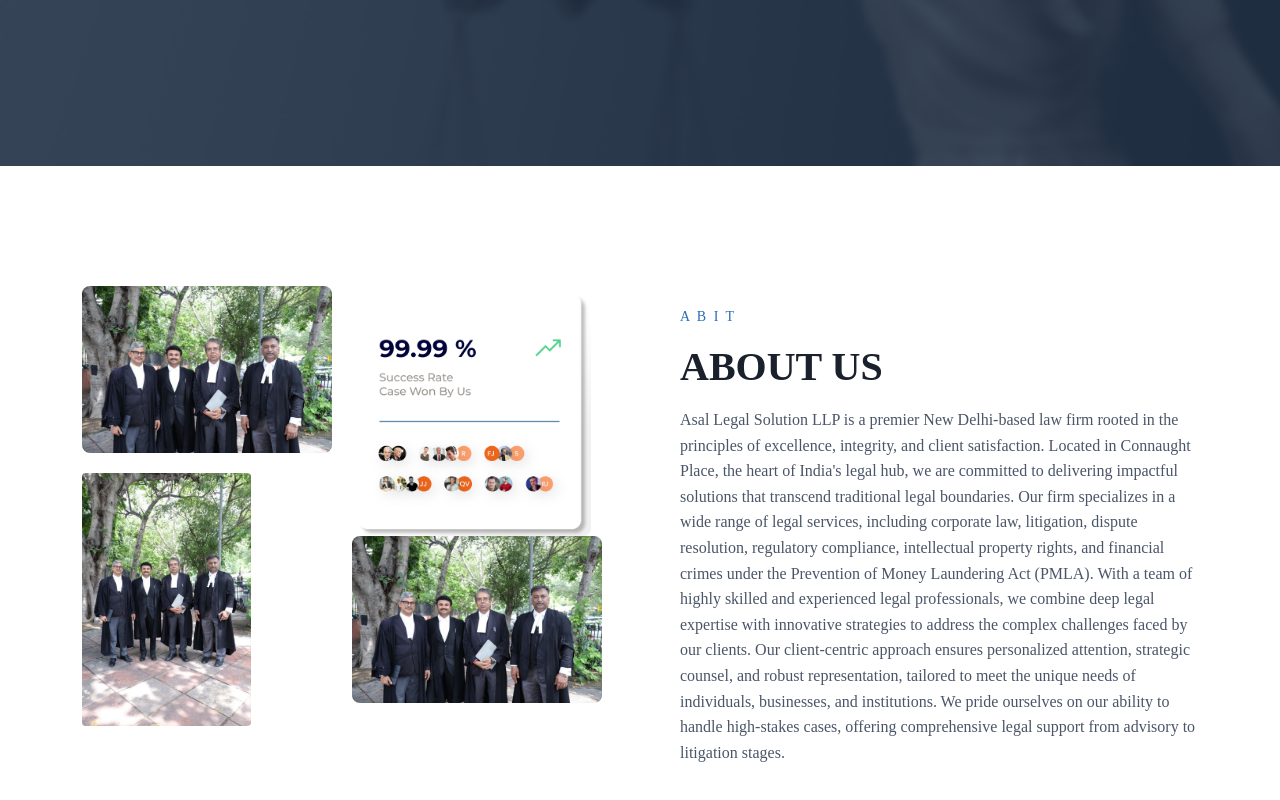
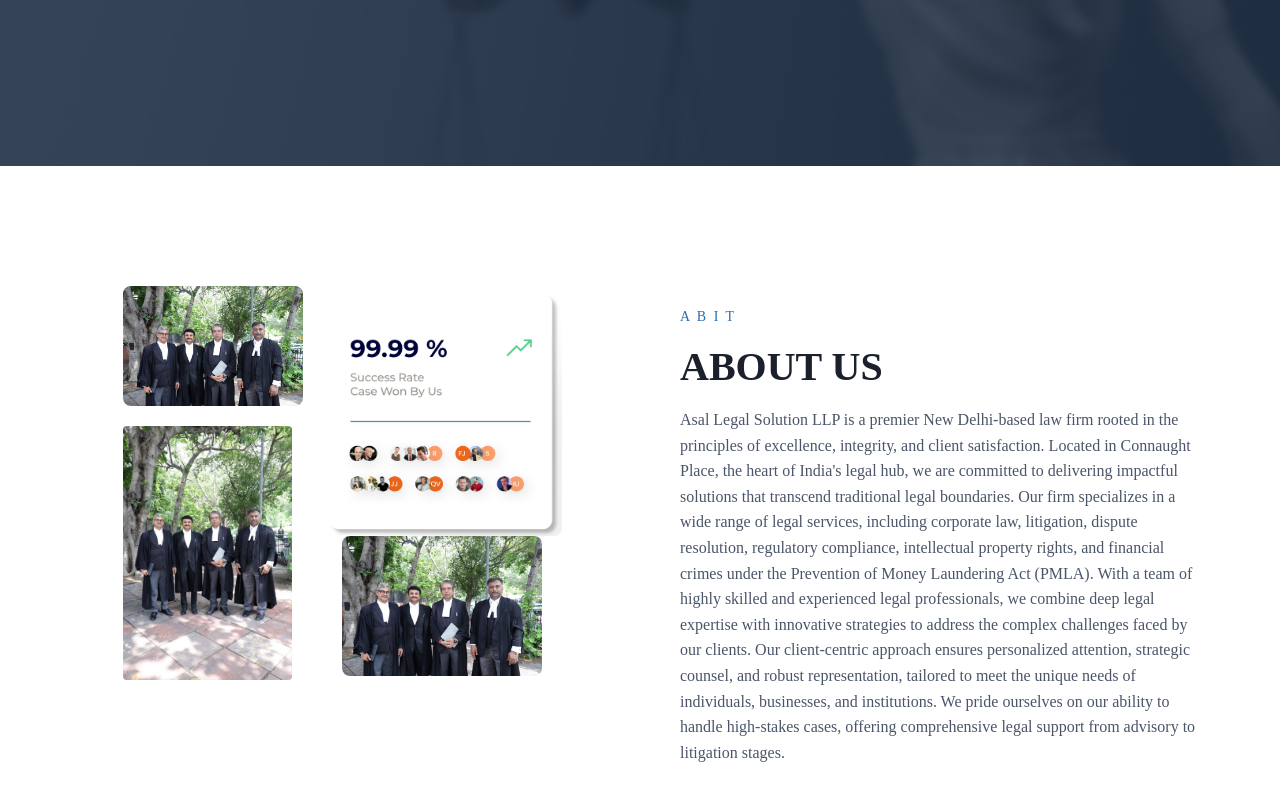
Before and after one commit to Nayan0406/Asal-legal, a website: page aboutus.html in a window 1280 px wide. Shown: the part 574-1374 px from the top of the page. Drawn offline with Linux system fonts and the light colour scheme.

Commit message:
changes done

```diff
--- a/aboutus.html
+++ b/aboutus.html
@@ -11,6 +11,18 @@
 <style>
   .left-columns .horizontal-image {
     margin-top: 20px;
+  }
+  .team1-image,
+  .team2-image {
+    width: 180px;
+    max-width: 100%;
+    display: block;
+    margin: 0 auto;
+  }
+  .team2-image {
+    width: 200px;
+    height: 140px;
+    object-fit: cover;
   }
 </style>
 </head>
```
